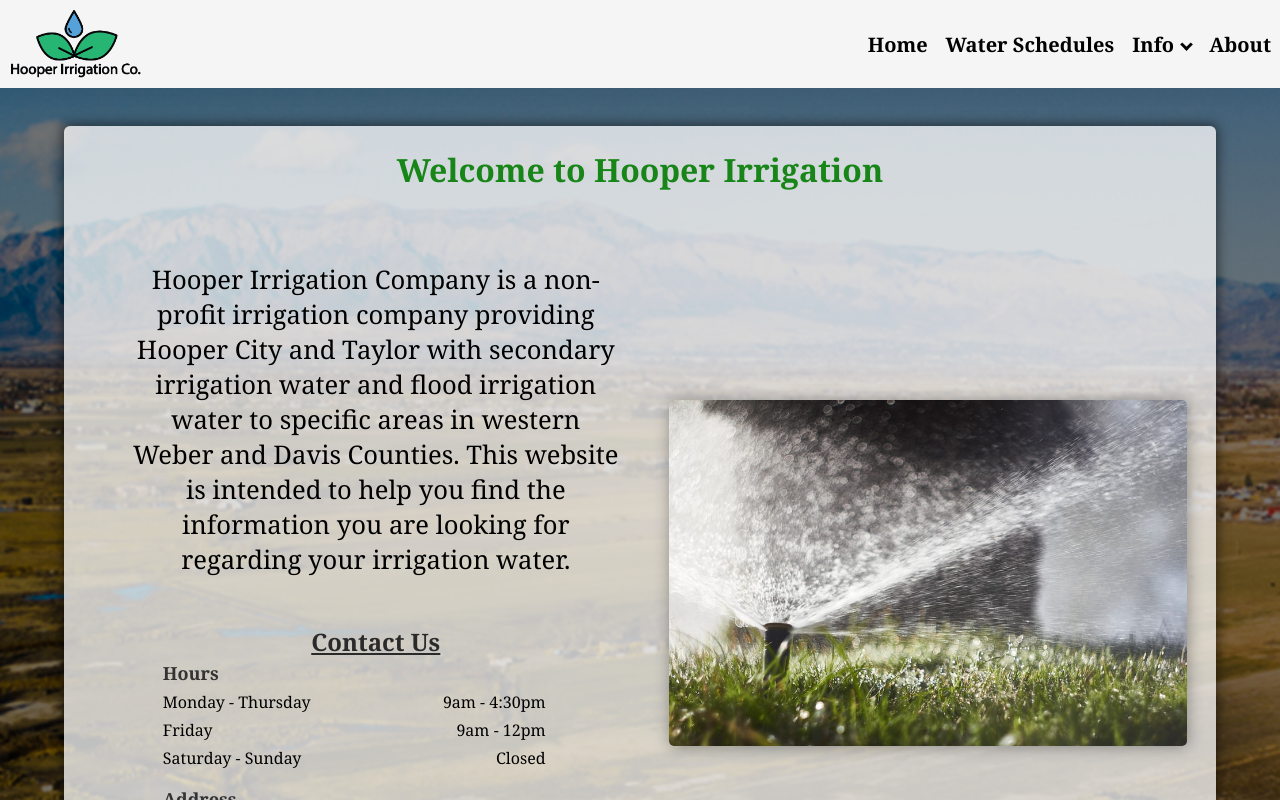
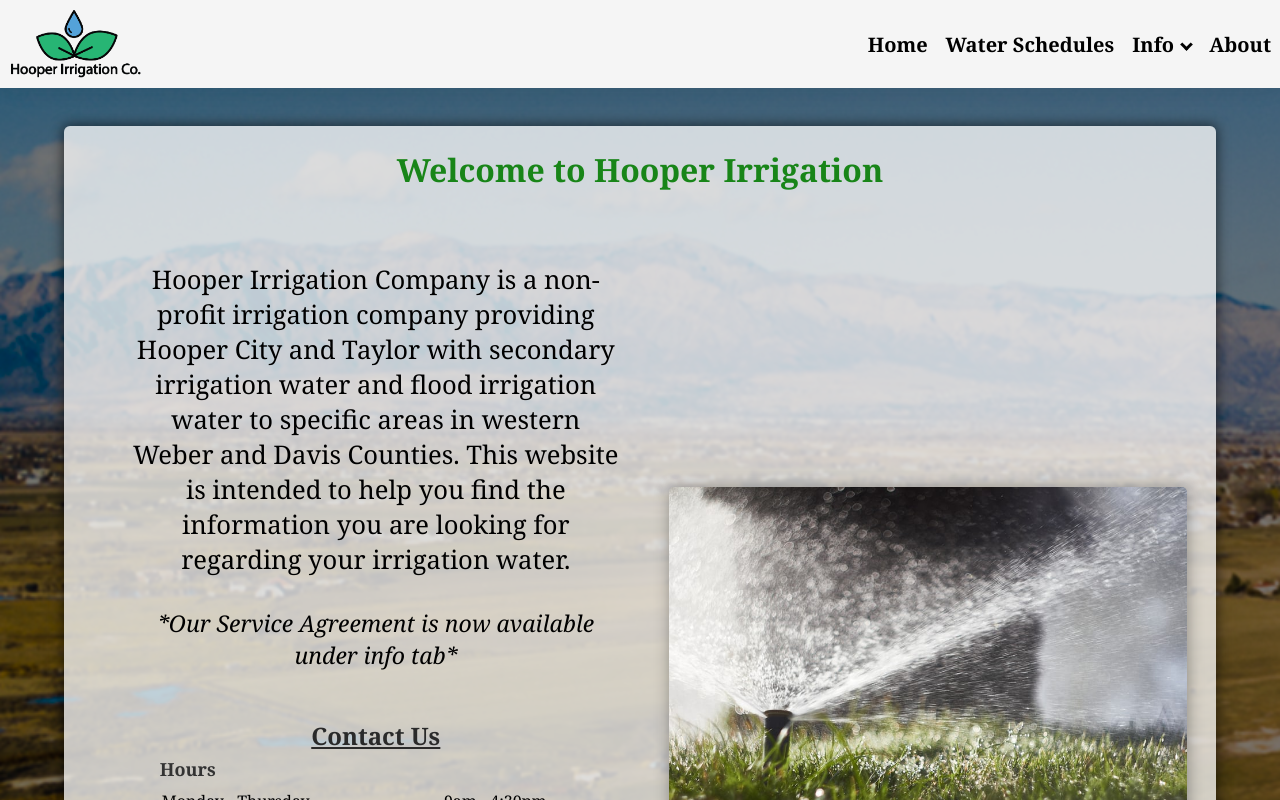
Before and after one commit to hooperirrigation/hooper-irrigation, a React (Create React App) app: page / in a window 1280 px wide. Shown: the top 800 px of the page. Built offline with nearby package versions, Linux system fonts and the light colour scheme.

Commit message:
added email and service agreement

```diff
--- a/src/components/Home/Home.css
+++ b/src/components/Home/Home.css
@@ -30,6 +30,13 @@
     font-size: 2vw;
 }
 
+.status{
+    font-style: italic;
+    width: 85%;
+    margin: 15px;
+    font-family: Georgia, 'Times New Roman', Times, serif;
+    font-size: 1.8vw;
+}
 .contact{
     margin: 30px;
     align-items: center;
@@ -52,14 +59,14 @@
 }
 
 .subheader{
-    margin: 15px 3px 3px 3px;
+    margin: 15px 3px 5px 0px;
     text-align: left;
     color: rgb(51, 51, 51);
     font-size: 18px;
 }
 
 .subheader:first-of-type{
-    margin: 3px;
+    margin: 5px 0px;
 }
 
 .hours{
@@ -71,7 +78,7 @@
 .left-align{
     font-size: 1em;
     text-align: left;
-    margin: 3px;
+    margin: 4px 2px;
 }
 
 @media screen and (max-width: 672px){
--- a/src/components/Home/Home.js
+++ b/src/components/Home/Home.js
@@ -12,6 +12,9 @@
                         <p className='intro'>
                             Hooper Irrigation Company is a non-profit irrigation company providing Hooper City and Taylor with secondary irrigation water and flood irrigation water to specific areas in western Weber and Davis Counties. This website is intended to help you find the information you are looking for regarding your irrigation water.
                         </p>
+                        <p className='status'>
+                            *Our Service Agreement is now available under info tab*
+                            </p>
                         <div className="contact">
                             <h2 id='contact-us'>
                                 Contact Us
@@ -29,12 +32,17 @@
                                 <p className='left-align'>Saturday - Sunday</p>
                                 <p className='left-align'>Closed</p>
                             </div>
+
+                            <h4 className="subheader">Phone</h4>
+                            <p className='left-align'>(801) 985-8429</p>
+
+                            <h4 className="subheader">Email</h4>
+                            <p className='left-align'>hooperirrigationco@msn.com</p>
+
                             <h4 className="subheader">Address</h4>
                                 <p className='left-align'>
                                     5375 S 5500 W, Hooper, UT 84315
                                 </p>
-                            <h4 className="subheader">Phone</h4>
-                            <p className='left-align'>(801) 985-8429</p>
                         </div>
 
                     </div>
--- a/src/components/Nav/Nav.js
+++ b/src/components/Nav/Nav.js
@@ -20,6 +20,7 @@
                         <i className="arrow down"></i>
                     </button>
                     <div className="dropdown-content">
+                        <Link className='link' to='/service' onClick={toggleMenu}>Service Agreement</Link>
                         <Link className='link' to='/bylaws' onClick={toggleMenu}>Bylaws</Link>
                         <Link className='link' to='/specs' onClick={toggleMenu}>Specifications</Link>
                     </div>
--- /dev/null
+++ b/src/components/Service/Service.css
@@ -0,0 +1,23 @@
+#service-content{
+    display: flex;
+    flex-direction: column;
+    align-items: center;
+    justify-content: flex-start;
+}
+
+.service-link{
+    margin: 10px;
+    font-size: 18px;
+}
+
+.service-info{
+    width: 80%;
+}
+
+.service-links{
+    display: flex;
+}
+
+.service-title{
+    margin: 15px;
+}
--- /dev/null
+++ b/src/components/Service/Service.js
@@ -0,0 +1,21 @@
+
+import React from 'react'
+import './Service.css'
+import service from '../../Assets/Service Agreement.pdf'
+
+function Service() {
+    return (
+        <div className='container'>
+            <div className="content " id="specs-content">
+                <h1 className='service-title'>Service Agreement</h1>
+                <p className='service-info'>Click the links below to view or download our Service Agreement</p>
+                <div className="service-links">
+                    <a className='service-link' href={service} target='_blank' rel="noopener noreferrer">View</a>
+                    <a className='service-link' href={service} download>Download</a>
+                </div>
+            </div>
+        </div>
+    )
+}
+
+export default Service
--- a/src/routes.js
+++ b/src/routes.js
@@ -5,6 +5,7 @@
 import About from './components/About/About'
 import Bylaws from './components/Bylaws/Bylaws'
 import Specs from './components/Specs/Specs.js'
+import Service from './components/Service/Service.js'
 export default (
     <Switch>
         <Route exact path='/' component={Home}/>
@@ -12,5 +13,6 @@
         <Route path='/schedules' component={Schedules}/>
         <Route path='/bylaws' component={Bylaws}/>
         <Route path='/specs' component={Specs}/>
+        <Route path='/service' component={Service}/>
     </Switch>
 )
```
Also changed, not shown: 1 other file (tests, documents, lock files or other folders).
